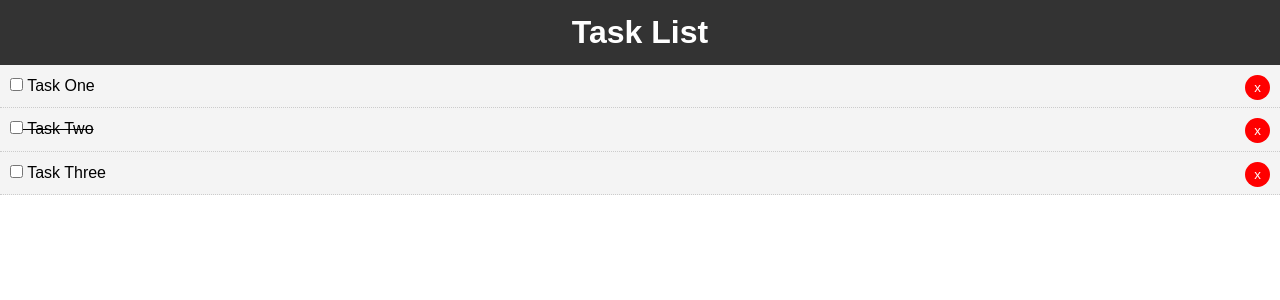
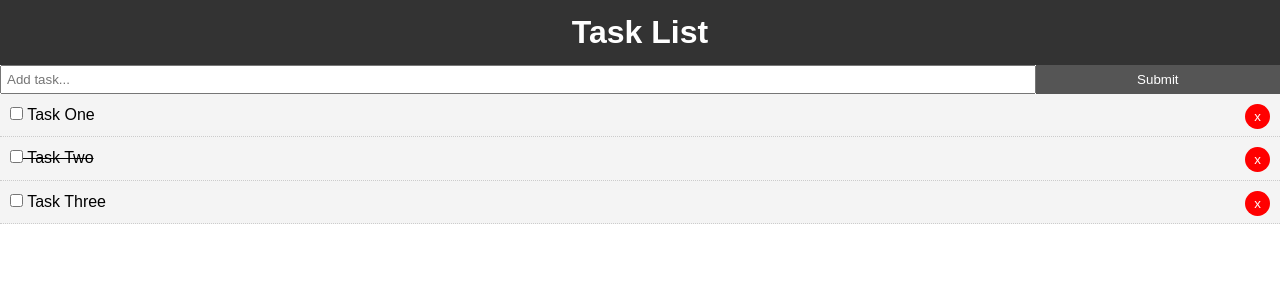
Before and after one commit to ruchierubia/vue_crash_course, a Vue app: page / in a window 1280 px wide. Shown: the top 300 px of the page. Built offline with nearby package versions, Linux system fonts and the light colour scheme.

Commit message:
Add Addtask component to main component and update global styling

```diff
--- a/src/App.vue
+++ b/src/App.vue
@@ -1,6 +1,7 @@
 <template>
   <div id="app">
-  <Header/>
+    <Header/>
+    <AddTask/>
     <Tasks v-bind:tasks="tasks" v-on:del-task="deleteTask"/>
   </div>
 </template>
@@ -8,12 +9,14 @@
 <script>
 import Header from './components/layout/Header';
 import Tasks from './components/Tasks';
+import AddTask from './components/AddTask';
 
   export default {
     name: 'app',
     components: {
       Header,
-      Tasks
+      Tasks,
+      AddTask
     },
     data() {
       return {
@@ -56,4 +59,17 @@
     font-family: Arial, Helvetica, sans-serif;;
     line-height: 1.4;
   }
+
+  .btn {
+    display: inline-block;
+    border: none;
+    background: #555;
+    color: #fff;
+    padding: 7px 20px;
+    cursor: pointer;
+  }
+
+  .btn:hover {
+    background: #777;
+  }
 </style>
--- /dev/null
+++ b/src/components/AddTask.vue
@@ -0,0 +1,31 @@
+<template>
+    <div>
+     <form>
+        <input type="text" name="title" placeholder="Add task...">
+        <input type="submit" value="Submit" class="btn">
+     </form>
+    </div>
+</template>
+
+
+<script>
+export default {
+    name: 'AddTask'
+}
+</script>
+
+
+<style scoped>
+    form {
+        display: flex;
+    }
+
+    input[type="text"] {
+        flex: 10;
+        padding: 5px;
+    }
+
+    input[type="submit"] {
+        flex: 2;
+    }
+</style>
```
